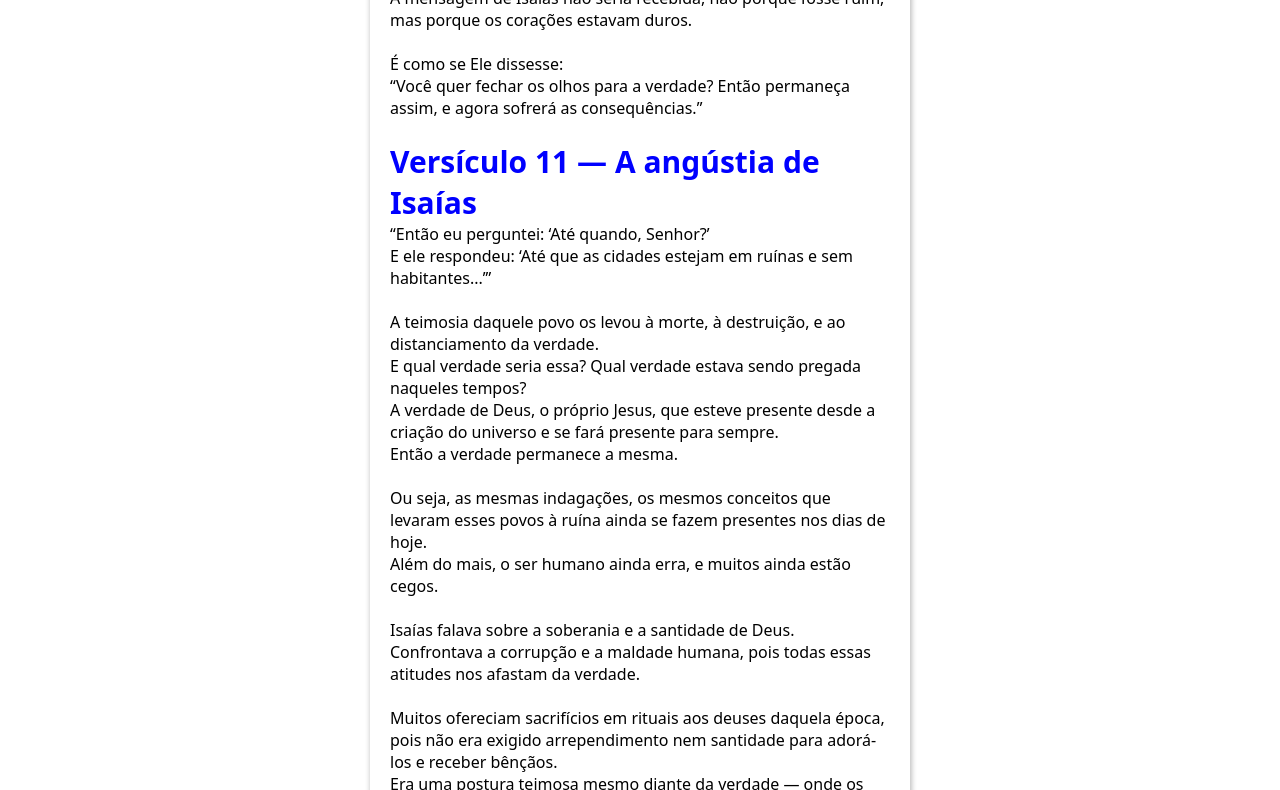
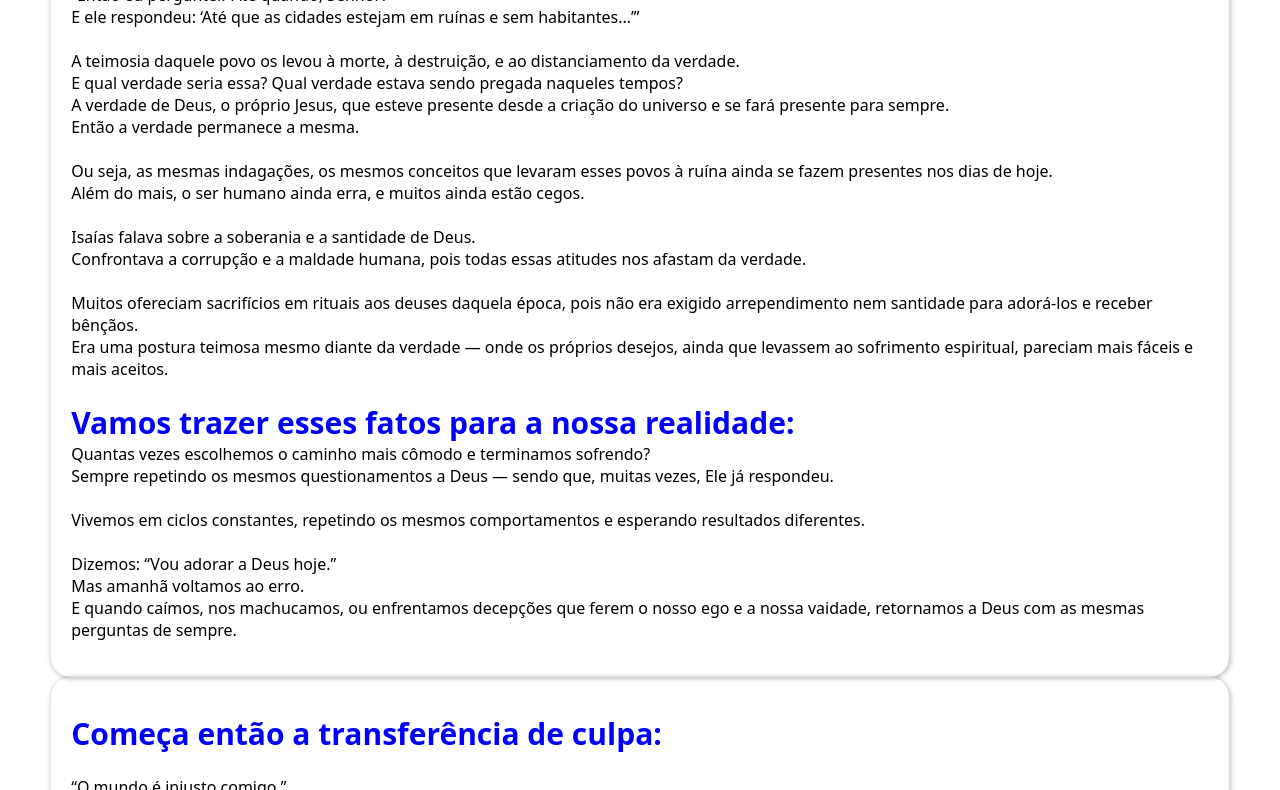
Before and after one commit to cleber14/dissertacoes, a plain HTML site: page Dissertacao/index.html in a window 1280 px wide. Shown: the part 654-1444 px from the top of the page. Drawn offline with Linux system fonts and the light colour scheme.

Commit message:
atualizaçao

```diff
--- a/Dissertacao/style.css
+++ b/Dissertacao/style.css
@@ -6,7 +6,7 @@
     border-radius: 20px;
     box-shadow: 1px 1px 5px  1px rgba(0, 0, 0, 0.247);
     padding: 20px;
-    width: 500px;
+    width: 90%;
     margin: auto;
 }
 
```
